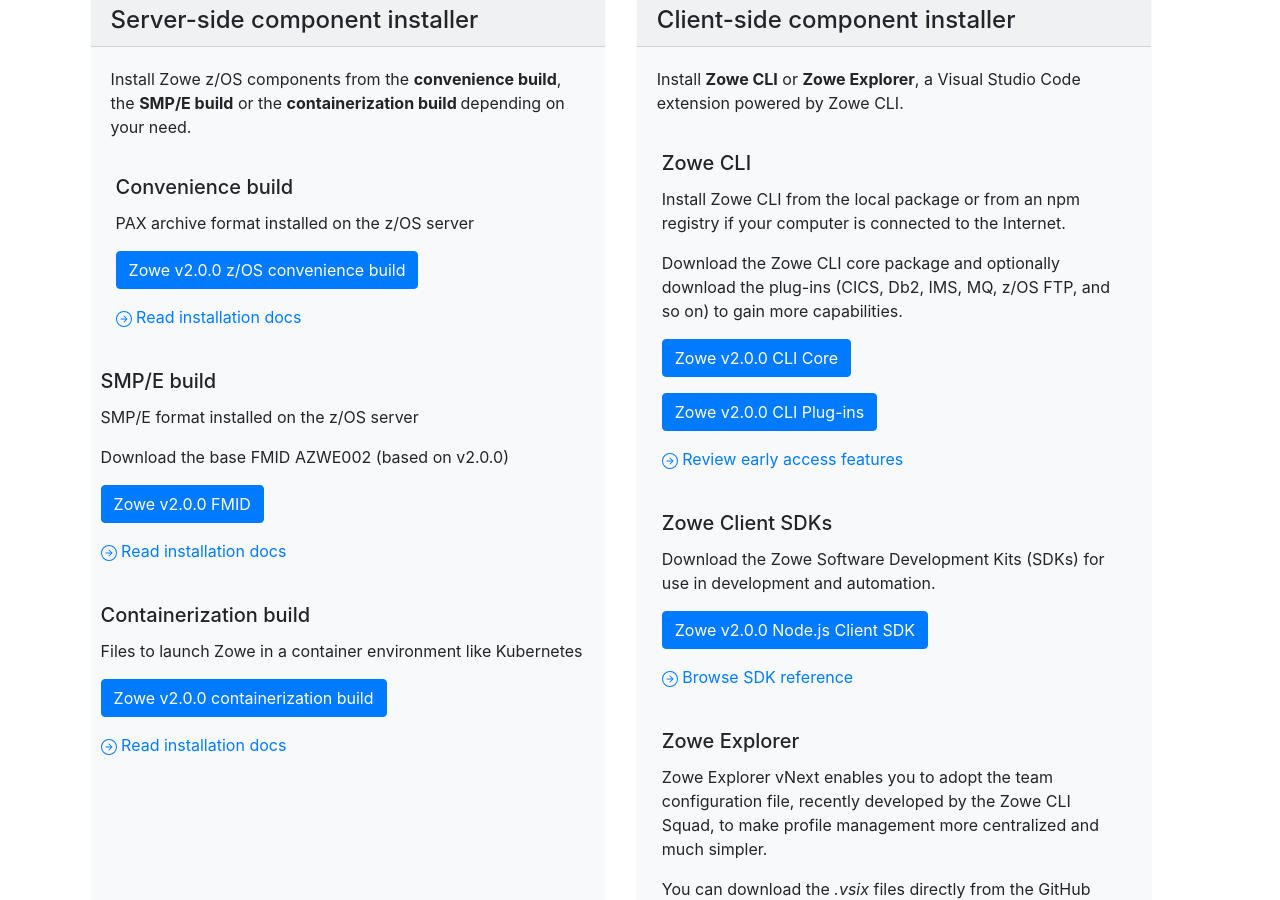
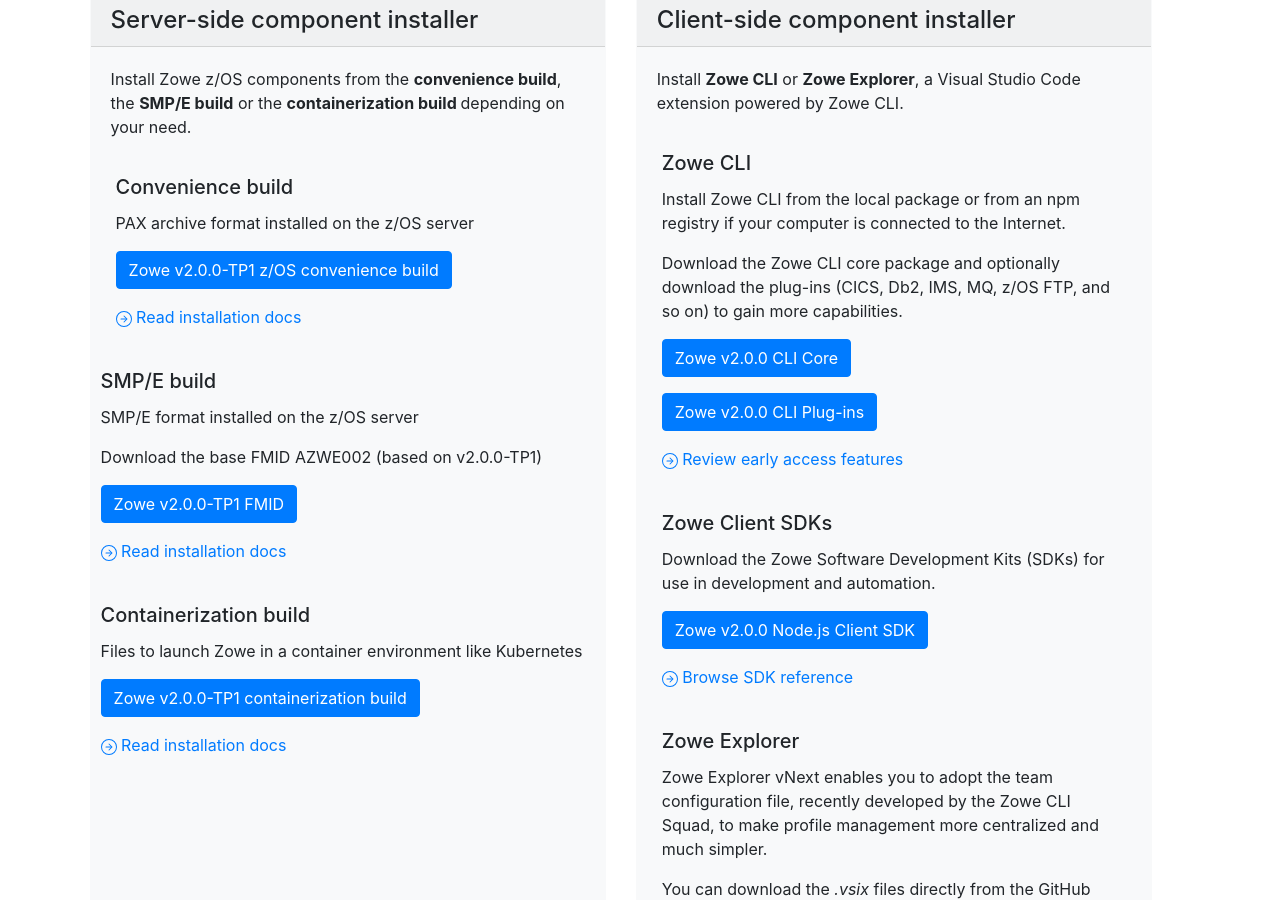
Before and after one commit to zowe/zowe.github.io, a Jekyll site: the page built from download.md, in a window 1280 px wide and 900 px high, scrolled down 1734 px. Built offline with Jekyll 4.4.1, drawn with Linux system fonts in a browser that asks for light colours; our own code applies the rules of GitHub Pages for plain Markdown files.

Commit message:
update v2.0.0-TP1 links
Signed-off-by: Jack (T.) Jia <jack-tiefeng.jia@ibm.com>

```diff
--- a/_config.yml
+++ b/_config.yml
@@ -107,10 +107,10 @@
 zowe_cli_next_features_doc_url: https://github.com/zowe/zowe-cli#early-access-features
 zowe_node_sdk_next_reference_doc_url: https://docs.zowe.org/stable/typedoc_next/index.html
 zowe_next_release_date: 2022-01-12
-v2_pax_preview_url: https://zowe.jfrog.io/zowe/libs-snapshot-local/org/zowe/2.0.0-PR-2568/zowe-2.0.0-pr-2568-7-20220124181541.pax
+v2_pax_preview_url: https://zowe.jfrog.io/zowe/libs-release-local/org/zowe/2.0.0-TP1/zowe-2.0.0-TP1.pax
 v2_zos_component_install_doc_url: https://deploy-preview-1961--zowe-docs-master.netlify.app/stable/user-guide/install-zos
-v2_smpe_download_url: https://zowe.jfrog.io/zowe/libs-snapshot-local/org/zowe/
-v2_containerization_download_url: https://zowe.jfrog.io/zowe/libs-snapshot-local/org/zowe/
+v2_smpe_download_url: https://zowe.jfrog.io/zowe/libs-release-local/org/zowe/2.0.0-TP1/zowe-smpe-2.0.0-TP1.zip
+v2_containerization_download_url: https://zowe.jfrog.io/zowe/libs-release-local/org/zowe/2.0.0-TP1/zowe-containerization-2.0.0-TP1.zip
 v2_containerization_install_doc_url: https://deploy-preview-1961--zowe-docs-master.netlify.app/stable/
 
 plugins:
--- a/download.md
+++ b/download.md
@@ -163,7 +163,7 @@
           <div class="card-body">
             <h5 class="card-title">Convenience build</h5>
             <p class="card-text">PAX archive format installed on the z/OS server</p>
-            <p><a class="btn btn-primary" href="{{ site.v2_pax_preview_url }}">Zowe v2.0.0 z/OS convenience build</a></p>
+            <p><a class="btn btn-primary" href="{{ site.v2_pax_preview_url }}">Zowe v2.0.0-TP1 z/OS convenience build</a></p>
             <div>
               <a href="{{ site.v2_zos_component_install_doc_url }}" class="card-link">
               <svg width="1em" height="1em" viewBox="0 0 16 16" class="bi bi-arrow-right-circle" fill="currentColor" xmlns="http://www.w3.org/2000/svg"> <path fill-rule="evenodd" d="M8 15A7 7 0 1 0 8 1a7 7 0 0 0 0 14zm0 1A8 8 0 1 0 8 0a8 8 0 0 0 0 16z"/> <path fill-rule="evenodd" d="M7.646 11.354a.5.5 0 0 1 0-.708L10.293 8 7.646 5.354a.5.5 0 1 1 .708-.708l3 3a.5.5 0 0 1 0 .708l-3 3a.5.5 0 0 1-.708 0z"/> <path fill-rule="evenodd" d="M4.5 8a.5.5 0 0 1 .5-.5h5a.5.5 0 0 1 0 1H5a.5.5 0 0 1-.5-.5z"/></svg>
@@ -175,8 +175,8 @@
           <div class="card-body">
             <h5 class="card-title">SMP/E build</h5>
             <p class="card-text">SMP/E format installed on the z/OS server</p>
-            <p class="card-text">Download the base FMID AZWE002 (based on v2.0.0)</p>
-            <p><a class="btn btn-primary" href="{{ site.v2_smpe_download_url }}">Zowe v2.0.0 FMID</a></p>
+            <p class="card-text">Download the base FMID AZWE002 (based on v2.0.0-TP1)</p>
+            <p><a class="btn btn-primary" href="{{ site.v2_smpe_download_url }}">Zowe v2.0.0-TP1 FMID</a></p>
             <div>
               <a href="{{ site.v2_zos_component_install_doc_url }}" class="card-link">
               <svg width="1em" height="1em" viewBox="0 0 16 16" class="bi bi-arrow-right-circle" fill="currentColor" xmlns="http://www.w3.org/2000/svg"> <path fill-rule="evenodd" d="M8 15A7 7 0 1 0 8 1a7 7 0 0 0 0 14zm0 1A8 8 0 1 0 8 0a8 8 0 0 0 0 16z"/> <path fill-rule="evenodd" d="M7.646 11.354a.5.5 0 0 1 0-.708L10.293 8 7.646 5.354a.5.5 0 1 1 .708-.708l3 3a.5.5 0 0 1 0 .708l-3 3a.5.5 0 0 1-.708 0z"/> <path fill-rule="evenodd" d="M4.5 8a.5.5 0 0 1 .5-.5h5a.5.5 0 0 1 0 1H5a.5.5 0 0 1-.5-.5z"/></svg>
@@ -189,7 +189,7 @@
           <div class="card-body">
             <h5 class="card-title">Containerization build</h5>
             <p class="card-text">Files to launch Zowe in a container environment like Kubernetes</p>
-            <p><a class="btn btn-primary" href="{{ site.v2_containerization_download_url }}">Zowe v2.0.0 containerization build</a></p>
+            <p><a class="btn btn-primary" href="{{ site.v2_containerization_download_url }}">Zowe v2.0.0-TP1 containerization build</a></p>
             <div>
               <a href="{{ site.v2_containerization_install_doc_url }}" class="card-link">
               <svg width="1em" height="1em" viewBox="0 0 16 16" class="bi bi-arrow-right-circle" fill="currentColor" xmlns="http://www.w3.org/2000/svg"> <path fill-rule="evenodd" d="M8 15A7 7 0 1 0 8 1a7 7 0 0 0 0 14zm0 1A8 8 0 1 0 8 0a8 8 0 0 0 0 16z"/> <path fill-rule="evenodd" d="M7.646 11.354a.5.5 0 0 1 0-.708L10.293 8 7.646 5.354a.5.5 0 1 1 .708-.708l3 3a.5.5 0 0 1 0 .708l-3 3a.5.5 0 0 1-.708 0z"/> <path fill-rule="evenodd" d="M4.5 8a.5.5 0 0 1 .5-.5h5a.5.5 0 0 1 0 1H5a.5.5 0 0 1-.5-.5z"/></svg>
```
